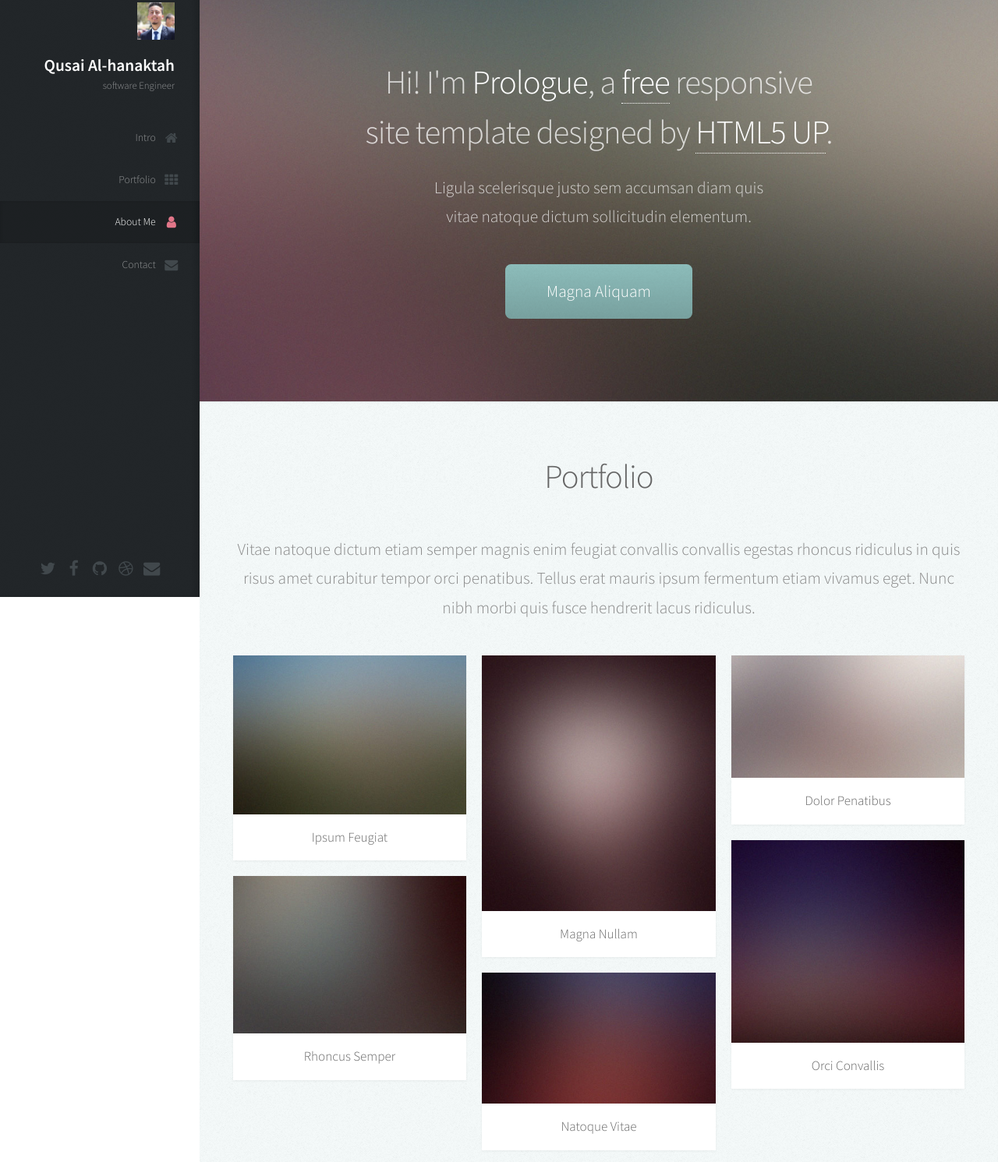
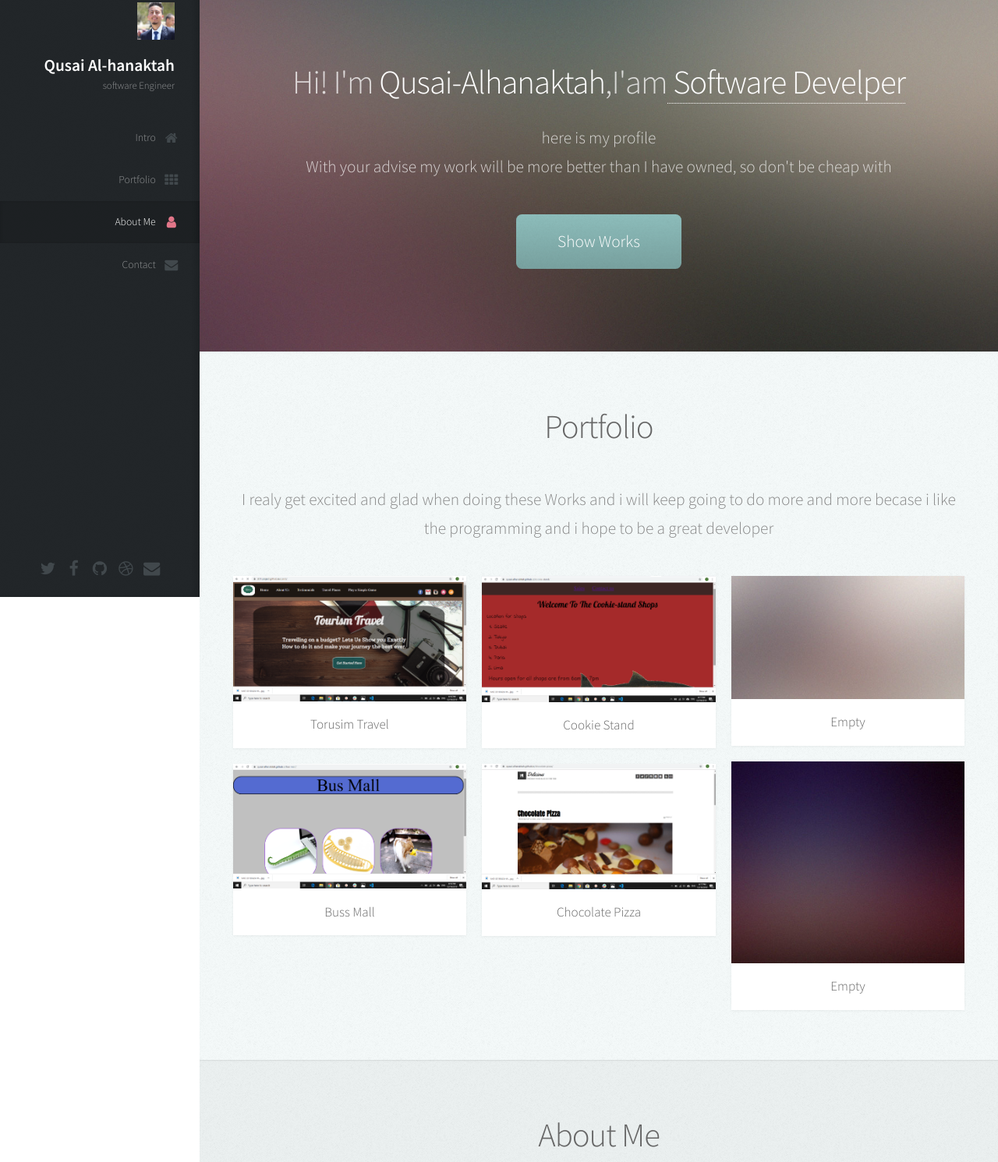
Before and after one commit to Qusai-alhanaktah/portfolio, a plain HTML site: page index.html in a window 1280 px wide. Shown: the part 34-1525 px from the top of the page at 78% size. Drawn offline with Linux system fonts and the light colour scheme.

Commit message:
finished the lab

```diff
--- a/index.html
+++ b/index.html
@@ -63,14 +63,14 @@
 						<div class="container">
 
 							<header>
-								<h2 class="alt">Hi! I'm <strong>Prologue</strong>, a <a href="http://html5up.net/license">free</a> responsive<br />
-								site template designed by <a href="http://html5up.net">HTML5 UP</a>.</h2>
-								<p>Ligula scelerisque justo sem accumsan diam quis<br />
-								vitae natoque dictum sollicitudin elementum.</p>
+								<h2 class="alt">Hi! I'm <strong>Qusai-Alhanaktah</strong>,I'am<a href="https://docs.google.com/document/d/14yUMaIulQevUeLD3ShEluXM-NepvRs8cJakcUZ0NcFo/edit?usp=sharing"> Software Develper</a><br />
+								</h2>
+								<p>here is my profile <br />
+									With your advise my work will be more  better than I have owned, so don't be cheap with </p>
 							</header>
 
 							<footer>
-								<a href="#portfolio" class="button scrolly">Magna Aliquam</a>
+								<a href="#portfolio" class="button scrolly">Show Works</a>
 							</footer>
 
 						</div>
@@ -84,37 +84,34 @@
 								<h2>Portfolio</h2>
 							</header>
 
-							<p>Vitae natoque dictum etiam semper magnis enim feugiat convallis convallis
-							egestas rhoncus ridiculus in quis risus amet curabitur tempor orci penatibus.
-							Tellus erat mauris ipsum fermentum etiam vivamus eget. Nunc nibh morbi quis
-							fusce hendrerit lacus ridiculus.</p>
+							<p>I realy get excited and glad when doing these Works and i will keep going to do more and more becase i like the programming and i hope to be a great developer</p>
 
 							<div class="row">
 								<div class="col-4 col-12-mobile">
 									<article class="item">
-										<a href="#" class="image fit"><img src="images/pic02.jpg" alt="" /></a>
+										<a href="https://201-project.github.io/qam2/" class="image fit"><img src="images/toursim-travel.png" alt="" /></a>
 										<header>
-											<h3>Ipsum Feugiat</h3>
+											<h3>Torusim Travel</h3>
 										</header>
 									</article>
 									<article class="item">
-										<a href="#" class="image fit"><img src="images/pic03.jpg" alt="" /></a>
+										<a href="https://qusai-alhanaktah.github.io/bus-mall/" class="image fit"><img src="images/bus-mall.png" alt="" /></a>
 										<header>
-											<h3>Rhoncus Semper</h3>
+											<h3>Buss Mall</h3>
 										</header>
 									</article>
 								</div>
 								<div class="col-4 col-12-mobile">
 									<article class="item">
-										<a href="#" class="image fit"><img src="images/pic04.jpg" alt="" /></a>
+										<a href="https://qusai-alhanaktah.github.io/cookie-stand/" class="image fit"><img src="images/cookie-stand.png" alt="" /></a>
 										<header>
-											<h3>Magna Nullam</h3>
+											<h3>Cookie Stand</h3>
 										</header>
 									</article>
 									<article class="item">
-										<a href="#" class="image fit"><img src="images/pic05.jpg" alt="" /></a>
+										<a href="https://qusai-alhanaktah.github.io/chocolate-pizza/" class="image fit"><img src="images/chocolate-pizaa.png" alt="" /></a>
 										<header>
-											<h3>Natoque Vitae</h3>
+											<h3>Chocolate Pizza</h3>
 										</header>
 									</article>
 								</div>
@@ -122,13 +119,13 @@
 									<article class="item">
 										<a href="#" class="image fit"><img src="images/pic06.jpg" alt="" /></a>
 										<header>
-											<h3>Dolor Penatibus</h3>
+											<h3>Empty</h3>
 										</header>
 									</article>
 									<article class="item">
 										<a href="#" class="image fit"><img src="images/pic07.jpg" alt="" /></a>
 										<header>
-											<h3>Orci Convallis</h3>
+											<h3>Empty</h3>
 										</header>
 									</article>
 								</div>
@@ -145,14 +142,11 @@
 								<h2>About Me</h2>
 							</header>
 
-							<a href="#" class="image featured"><img src="images/pic08.jpg" alt="" /></a>
+							<a href="#" class="image featured"><img style="width: 300px;height: 400px; margin-left: 340px;" src="images/IMG_0117.JPG" alt="" /></a>
 
-							<p>Tincidunt eu elit diam magnis pretium accumsan etiam id urna. Ridiculus
-							ultricies curae quis et rhoncus velit. Lobortis elementum aliquet nec vitae
-							laoreet eget cubilia quam non etiam odio tincidunt montes. Elementum sem
-							parturient nulla quam placerat viverra mauris non cum elit tempus ullamcorper
-							dolor. Libero rutrum ut lacinia donec curae mus vel quisque sociis nec
-							ornare iaculis.</p>
+							<p>My name is qusai alhanaktah, i am majored in civil Engineer, my story with develpemnt when i didn't get work with my majored so that i trayed something else.<br/>
+								now i am a software Engineer and i am hungry to bulid more and more a website
+							</p>
 
 						</div>
 					</section>
@@ -165,10 +159,7 @@
 								<h2>Contact</h2>
 							</header>
 
-							<p>Elementum sem parturient nulla quam placerat viverra
-							mauris non cum elit tempus ullamcorper dolor. Libero rutrum ut lacinia
-							donec curae mus. Eleifend id porttitor ac ultricies lobortis sem nunc
-							orci ridiculus faucibus a consectetur. Porttitor curae mauris urna mi dolor.</p>
+							<p>You can send me whatever and anytime you want over here</p>
 
 							<form method="post" action="#">
 								<div class="row">
```
Also changed, not shown: images/bus-mall.png (added), images/chocolate-pizaa.png (added), images/cookie-stand.png (added), images/toursim-travel.png (added), 1 other file.
